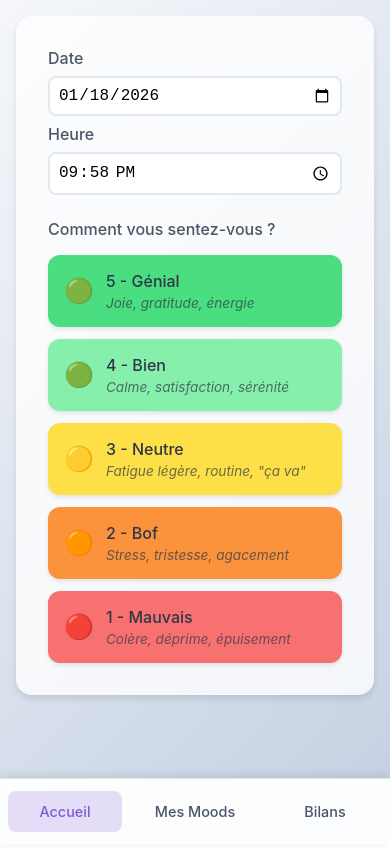
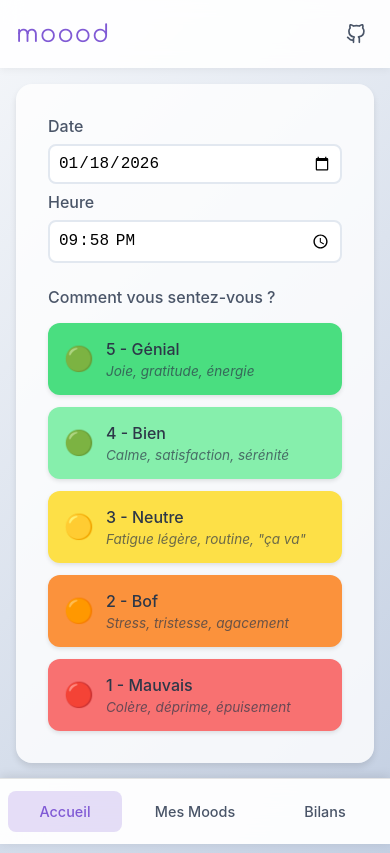
Before and after one commit to dimitrilahaye/moood, a website built with Vite: page index.html in a window 390 px wide. Built offline with nearby package versions, Linux system fonts and the light colour scheme.

Commit message:
Add header component and update page layouts
- Introduced a new `createHeader` function to generate a consistent header across the application, including the logo and GitHub link.
- Updated the `index.html` to include Google Fonts for improved typography.
- Integrated the header into the `renderHomePage`, `renderBilansPage`, and `renderListPage` functions for a unified look.
- Enhanced CSS styles for the header to improve visual appeal and responsiveness.

```diff
--- a/index.html
+++ b/index.html
@@ -5,6 +5,9 @@
   <meta name="viewport" content="width=device-width, initial-scale=1.0">
   <meta name="description" content="Notez vos émotions au fil de chaque jour">
   <title>Moood</title>
+  <link rel="preconnect" href="https://fonts.googleapis.com">
+  <link rel="preconnect" href="https://fonts.gstatic.com" crossorigin>
+  <link href="https://fonts.googleapis.com/css2?family=Comfortaa:wght@300;400;500;600;700&display=swap" rel="stylesheet">
   <link rel="stylesheet" href="/src/presentation/styles/main.css">
 </head>
 <body>
--- /dev/null
+++ b/src/presentation/components/header.js
@@ -0,0 +1,51 @@
+// @ts-check
+
+/**
+ * Crée le header de l'application avec le logo et le lien GitHub
+ * @returns {HTMLElement}
+ */
+export function createHeader() {
+  const header = document.createElement('header');
+  header.className = 'app-header';
+
+  const headerContent = document.createElement('div');
+  headerContent.className = 'app-header-content';
+
+  const logoContainer = document.createElement('div');
+  logoContainer.className = 'header-logo';
+
+  const logo = document.createElement('span');
+  logo.className = 'app-logo';
+  logo.textContent = 'moood';
+
+  logoContainer.appendChild(logo);
+  headerContent.appendChild(logoContainer);
+
+  const githubLink = document.createElement('a');
+  githubLink.href = 'https://github.com/dimitrilahaye/moood';
+  githubLink.target = '_blank';
+  githubLink.rel = 'noopener noreferrer';
+  githubLink.className = 'github-link';
+  githubLink.setAttribute('aria-label', 'Voir le projet sur GitHub');
+
+  const githubIcon = document.createElementNS('http://www.w3.org/2000/svg', 'svg');
+  githubIcon.setAttribute('width', '24');
+  githubIcon.setAttribute('height', '24');
+  githubIcon.setAttribute('viewBox', '0 0 24 24');
+  githubIcon.setAttribute('fill', 'none');
+  githubIcon.setAttribute('stroke', 'currentColor');
+  githubIcon.setAttribute('stroke-width', '2');
+  githubIcon.setAttribute('stroke-linecap', 'round');
+  githubIcon.setAttribute('stroke-linejoin', 'round');
+
+  const path = document.createElementNS('http://www.w3.org/2000/svg', 'path');
+  path.setAttribute('d', 'M9 19c-5 1.5-5-2.5-7-3m14 6v-3.87a3.37 3.37 0 0 0-.94-2.61c3.14-.35 6.44-1.54 6.44-7A5.44 5.44 0 0 0 20 4.77 5.07 5.07 0 0 0 19.91 1S18.73.65 16 2.48a13.38 13.38 0 0 0-7 0C6.27.65 5.09 1 5.09 1A5.07 5.07 0 0 0 5 4.77a5.44 5.44 0 0 0-1.5 3.78c0 5.42 3.3 6.61 6.44 7A3.37 3.37 0 0 0 9 18.13V22');
+
+  githubIcon.appendChild(path);
+  githubLink.appendChild(githubIcon);
+  headerContent.appendChild(githubLink);
+
+  header.appendChild(headerContent);
+
+  return header;
+}
--- a/src/presentation/pages/bilans/index.js
+++ b/src/presentation/pages/bilans/index.js
@@ -4,6 +4,7 @@ import { BILANS_CONFIG, BILANS_MESSAGES } from './constants.js';
 import { createNavigationSection, createBilansSection } from './sections.js';
 import { createPeriodButtonHandler, createDateChangeHandler, createCopyButtonHandler, createPdfButtonHandler } from './handlers.js';
 import { renderBilanContent, attachNavigationHandlers, initializeDateInput, showCopyMessage, formatBilanText } from './utils.js';
+import { createHeader } from '../../components/header.js';
 
 /**
  * @param {{ root: HTMLElement, params: {}, deps: any }} params
@@ -12,9 +13,11 @@ import { renderBilanContent, attachNavigationHandlers, initializeDateInput, show
 export async function renderBilansPage({ root, params, deps }) {
   root.innerHTML = '';
 
+  const header = createHeader();
   const nav = createNavigationSection();
   const bilansSection = createBilansSection();
 
+  root.appendChild(header);
   root.appendChild(nav);
   root.appendChild(bilansSection);
 
--- a/src/presentation/pages/home/index.js
+++ b/src/presentation/pages/home/index.js
@@ -4,15 +4,18 @@ import { HOME_CONFIG, HOME_MESSAGES } from './constants.js';
 import { createMoodFormSection, createNavigationSection } from './sections.js';
 import { createAddMoodHandler, setupMoodRadioHandlers } from './handlers.js';
 import { attachNavigationHandlers, initializeFormDefaults, showSuccessMessage } from './utils.js';
+import { createHeader } from '../../components/header.js';
 
 /**
  * @param {{ root: HTMLElement, params: {}, deps: any }} params
  * @returns {void}
  */
 export function renderHomePage({ root, params, deps }) {
+  const header = createHeader();
   const nav = createNavigationSection();
   const formSection = createMoodFormSection({ moodOptions: HOME_CONFIG.moodOptions });
 
+  root.appendChild(header);
   root.appendChild(nav);
   root.appendChild(formSection);
 
--- a/src/presentation/pages/list/index.js
+++ b/src/presentation/pages/list/index.js
@@ -4,6 +4,7 @@ import { LIST_CONFIG, LIST_MESSAGES } from './constants.js';
 import { createNavigationSection, createMoodsListSection } from './sections.js';
 import { createEditFormSubmitHandler, createDeleteHandler, createEditHandler, createFilterButtonHandler, createListDateChangeHandler } from './handlers.js';
 import { renderMoodsList, attachNavigationHandlers, createEditModal, initializeListDateInput } from './utils.js';
+import { createHeader } from '../../components/header.js';
 
 /**
  * @param {{ root: HTMLElement, params: {}, deps: any }} params
@@ -12,10 +13,12 @@ import { renderMoodsList, attachNavigationHandlers, createEditModal, initializeL
 export async function renderListPage({ root, params, deps }) {
   root.innerHTML = '';
 
+  const header = createHeader();
   const nav = createNavigationSection();
   const listSection = createMoodsListSection();
   const editModal = createEditModal();
 
+  root.appendChild(header);
   root.appendChild(nav);
   root.appendChild(listSection);
   root.appendChild(editModal);
--- a/src/presentation/styles/main.css
+++ b/src/presentation/styles/main.css
@@ -10,12 +10,74 @@ body {
   color: #2d3748;
   min-height: 100vh;
   padding: 1rem;
+  margin: 0;
+  overflow-x: hidden;
 }
 
 #app {
   max-width: 800px;
   margin: 0 auto;
+  position: relative;
 }
+
+.app-header {
+  width: 100vw;
+  position: relative;
+  left: calc(-50vw + 50%);
+  margin-top: -1rem;
+  margin-bottom: 2rem;
+  background: rgba(255, 255, 255, 0.9);
+  backdrop-filter: blur(10px);
+  box-shadow: 0 2px 8px rgba(0, 0, 0, 0.05);
+  box-sizing: border-box;
+}
+
+.app-header-content {
+  display: flex;
+  justify-content: space-between;
+  align-items: center;
+  padding: 1rem 2rem;
+  max-width: 800px;
+  margin: 0 auto;
+  width: 100%;
+  box-sizing: border-box;
+}
+
+.header-logo {
+  display: flex;
+  align-items: center;
+}
+
+.app-logo {
+  font-family: 'Comfortaa', cursive;
+  font-size: 1.8rem;
+  font-weight: 400;
+  color: #805ad5;
+  letter-spacing: 0.05em;
+}
+
+.github-link {
+  display: flex;
+  align-items: center;
+  justify-content: center;
+  color: #4a5568;
+  text-decoration: none;
+  transition: all 0.3s ease;
+  padding: 0.5rem;
+  border-radius: 8px;
+}
+
+.github-link:hover {
+  color: #805ad5;
+  background: rgba(128, 90, 213, 0.1);
+  transform: scale(1.1);
+}
+
+.github-link svg {
+  width: 24px;
+  height: 24px;
+}
+
 
 .main-navigation {
   display: flex;
@@ -794,6 +856,23 @@ h1 {
     padding-bottom: 90px;
   }
 
+  .app-header {
+    margin-bottom: 1rem;
+  }
+
+  .app-header-content {
+    padding: 1rem;
+  }
+
+  .app-logo {
+    font-size: 1.5rem;
+  }
+
+  .github-link svg {
+    width: 20px;
+    height: 20px;
+  }
+
   .main-navigation {
     position: fixed;
     bottom: 0;
@@ -844,3 +923,9 @@ h1 {
     gap: 0.5rem;
   }
 }
+
+@media print {
+  .app-header {
+    display: none;
+  }
+}
```
